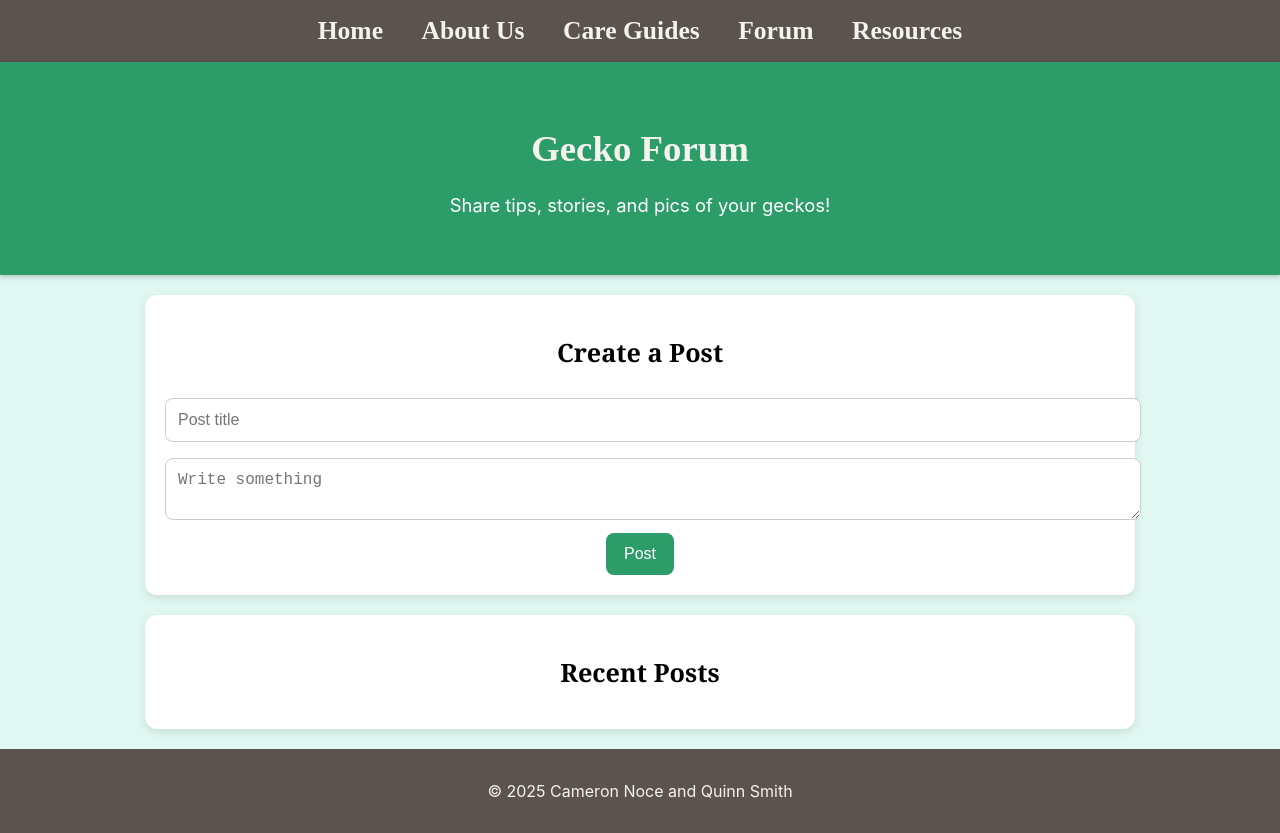
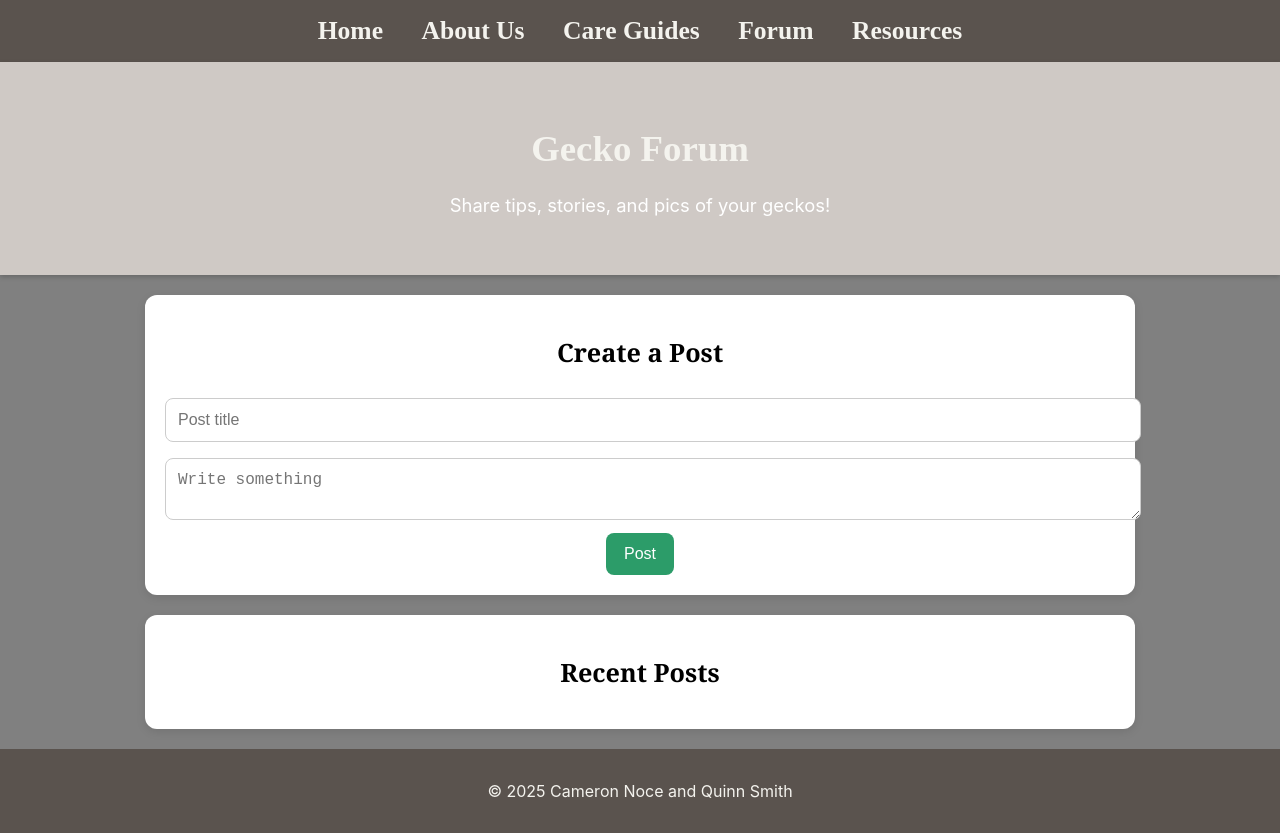
Before and after one commit to Quinnsmitth/GeckoSite, a plain HTML site: page pages/forum.html in a window 1280 px wide. Drawn offline with Linux system fonts and the light colour scheme; no server answers.

Commit message:
color change

```diff
--- a/css/forum.css
+++ b/css/forum.css
@@ -1,6 +1,6 @@
 body {
     font-family: 'Segoe UI', Arial, sans-serif;
-    background-color: #e0f7f2;
+    background-color:grey;
     margin: 0;
     padding: 0;
 }
@@ -26,7 +26,7 @@ h3{
 }
 
 .header {
-    background: #2c9c69;
+    background: #cfc9c5;
     color: white;
     padding: 30px;
     text-align: center;
```
